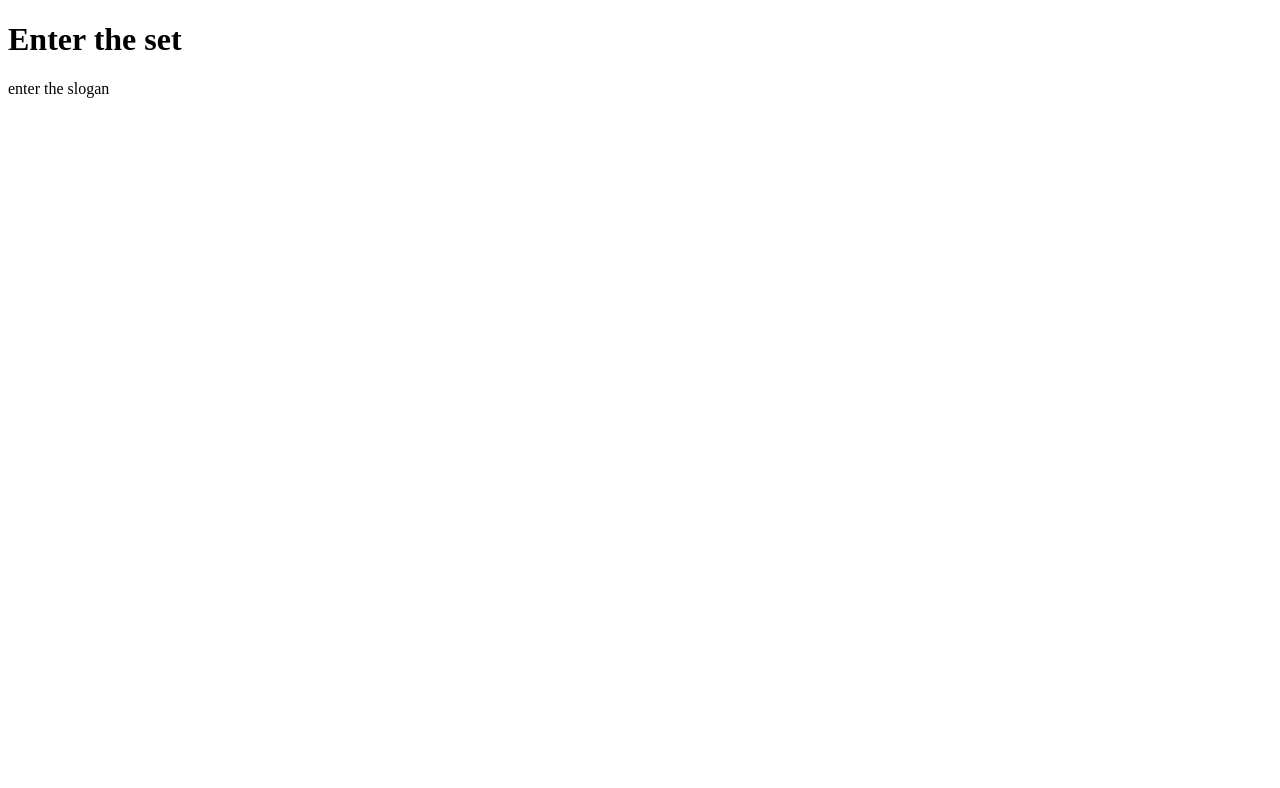
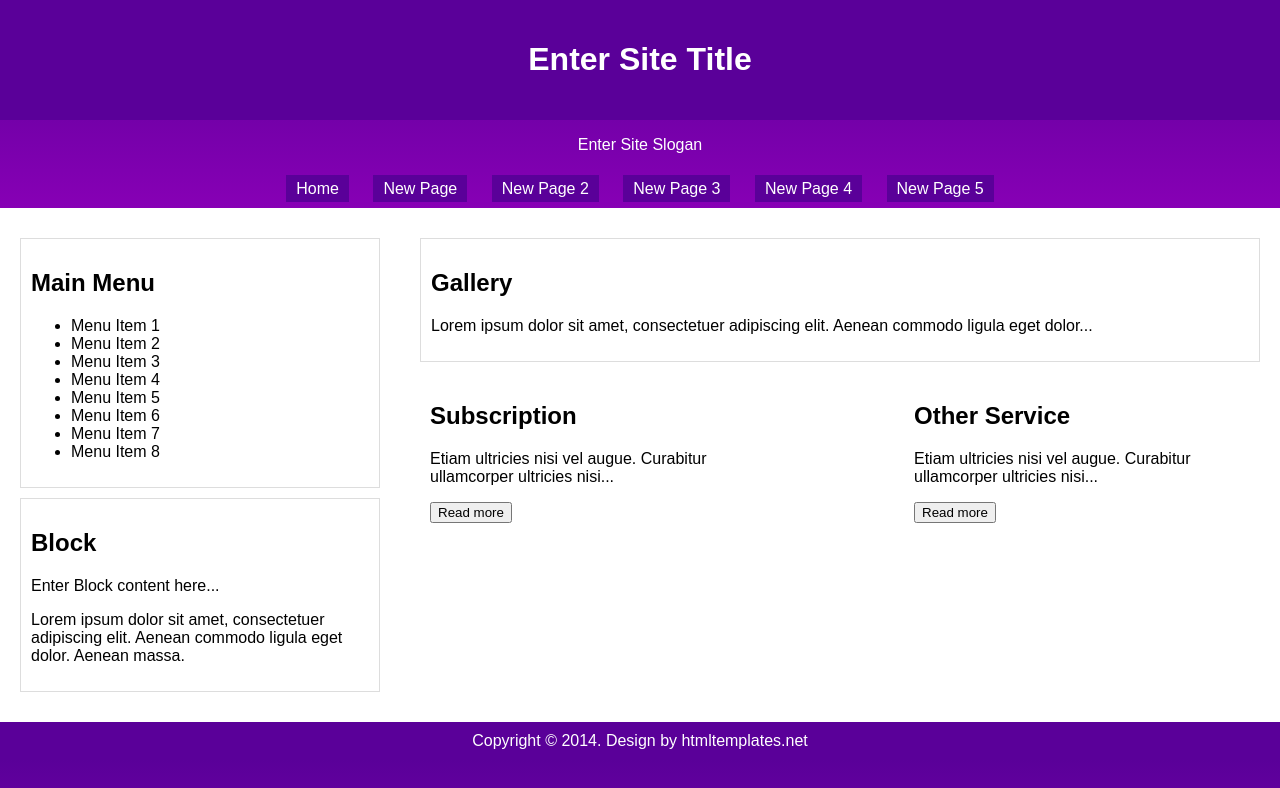
Before and after one commit to 1103504/introduction, a plain HTML site: page index.html in a window 1280 px wide. Drawn offline with Linux system fonts and the light colour scheme.

Commit message:
Update index.html

```diff
--- a/index.html
+++ b/index.html
@@ -1,16 +1,130 @@
 <!DOCTYPE html>
 <html>
 <head>
-<title>introduction to computer science</title>
-<style>
-</style>
+    <meta charset="UTF-8">
+    <title>Enter Site Title</title>
+    <style>
+        body {
+            background: linear-gradient(to bottom, #5a0099, #ff00ff);
+            font-family: Arial, sans-serif;
+            margin: 0;
+            padding: 0;
+        }
+        #header {
+            text-align: center;
+            background-color: #5a0099;
+            color: #fff;
+            padding: 20px;
+        }
+        #slogan {
+            text-align: center;
+            color: #fff;
+        }
+        #menu-buttons {
+            text-align: center;
+            padding: 10px;
+        }
+        #menu-buttons a {
+            margin: 10px;
+            padding: 5px 10px;
+            background-color: #5a0099;
+            color: #fff;
+            text-decoration: none;
+        }
+        #menu-buttons a:hover {
+            background-color: #800080;
+        }
+        #content {
+            display: flex;
+        }
+        #menu {
+            flex: 30%;
+            padding: 20px;
+            background-color: #fff;
+        }
+        #main-content {
+            flex: 70%;
+            padding: 20px;
+            background-color: #fff;
+        }
+        .block {
+            border: 1px solid #ddd;
+            padding: 10px;
+            margin: 10px 0;
+        }
+        #footer {
+            text-align: center;
+            background-color: #5a0099;
+            color: #fff;
+            padding: 10px;
+        }
+        .left-content {
+            float: left;
+            width: 40%;
+            padding: 10px;
+        }
+        .right-content {
+            float: right;
+            width: 40%;
+            padding: 10px;
+        }
+    </style>
 </head>
 <body>
-<header>
-<h1>Enter the set</h1>
-<p>enter the slogan</p>
-</header>
-
-
+    <div id="header">
+        <h1>Enter Site Title</h1>
+    </div>
+    <div id="slogan">
+        <p>Enter Site Slogan</p>
+    </div>
+    <div id="menu-buttons">
+        <a href="#">Home</a>
+        <a href="#">New Page</a>
+        <a href="#">New Page 2</a>
+        <a href="#">New Page 3</a>
+        <a href="#">New Page 4</a>
+        <a href="#">New Page 5</a>
+    </div>
+    <div id="content">
+        <div id="menu">
+            <div class="block">
+                <h2>Main Menu</h2>
+                <ul>
+                    <li>Menu Item 1</li>
+                    <li>Menu Item 2</li>
+                    <li>Menu Item 3</li>
+                    <li>Menu Item 4</li>
+                    <li>Menu Item 5</li>
+                    <li>Menu Item 6</li>
+                    <li>Menu Item 7</li>
+                    <li>Menu Item 8</li>
+                </ul>
+            </div>
+            <div class="block">
+                <h2>Block</h2>
+                <p>Enter Block content here...</p>
+                <p>Lorem ipsum dolor sit amet, consectetuer adipiscing elit. Aenean commodo ligula eget dolor. Aenean massa.</p>
+            </div>
+        </div>
+        <div id="main-content">
+            <div class="block">
+                <h2>Gallery</h2>
+                <p>Lorem ipsum dolor sit amet, consectetuer adipiscing elit. Aenean commodo ligula eget dolor...</p>
+            </div>
+            <div class="left-content">
+                <h2>Subscription</h2>
+                <p>Etiam ultricies nisi vel augue. Curabitur ullamcorper ultricies nisi...</p>
+                <button>Read more</button>
+            </div>
+            <div class="right-content">
+                <h2>Other Service</h2>
+                <p>Etiam ultricies nisi vel augue. Curabitur ullamcorper ultricies nisi...</p>
+                <button>Read more</button>
+            </div>
+        </div>
+    </div>
+    <div id="footer">
+        Copyright © 2014. Design by htmltemplates.net
+    </div>
 </body>
 </html>
```
